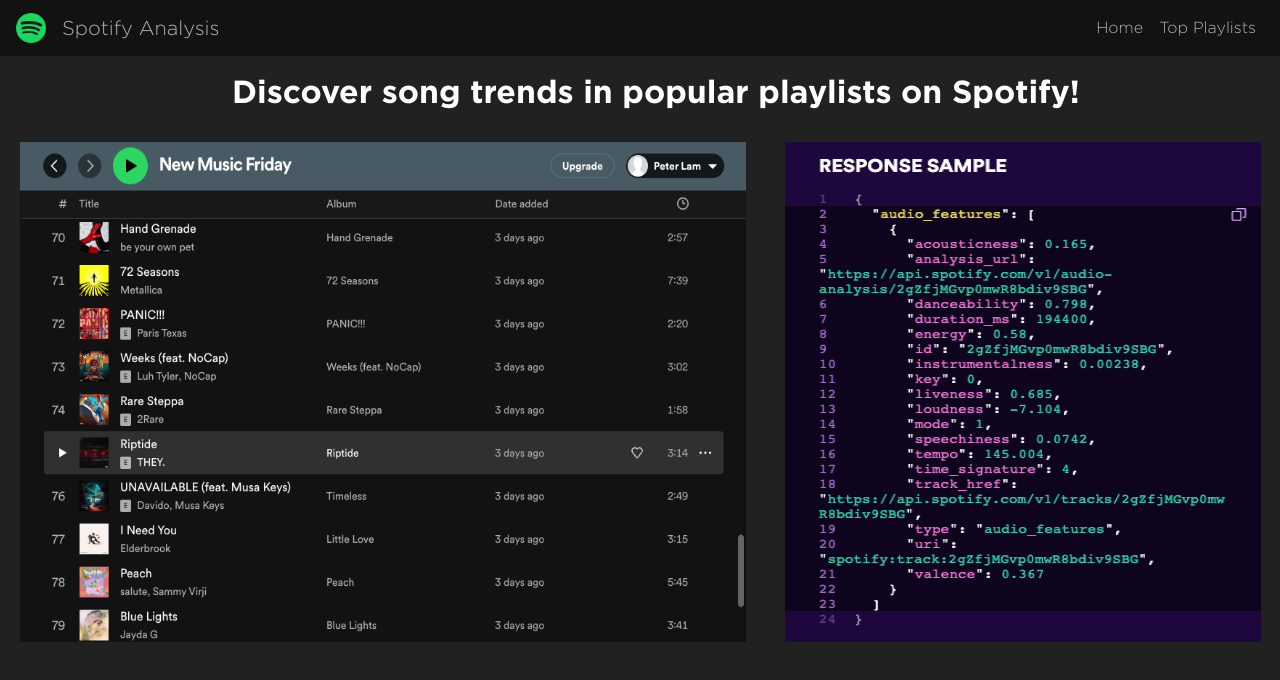
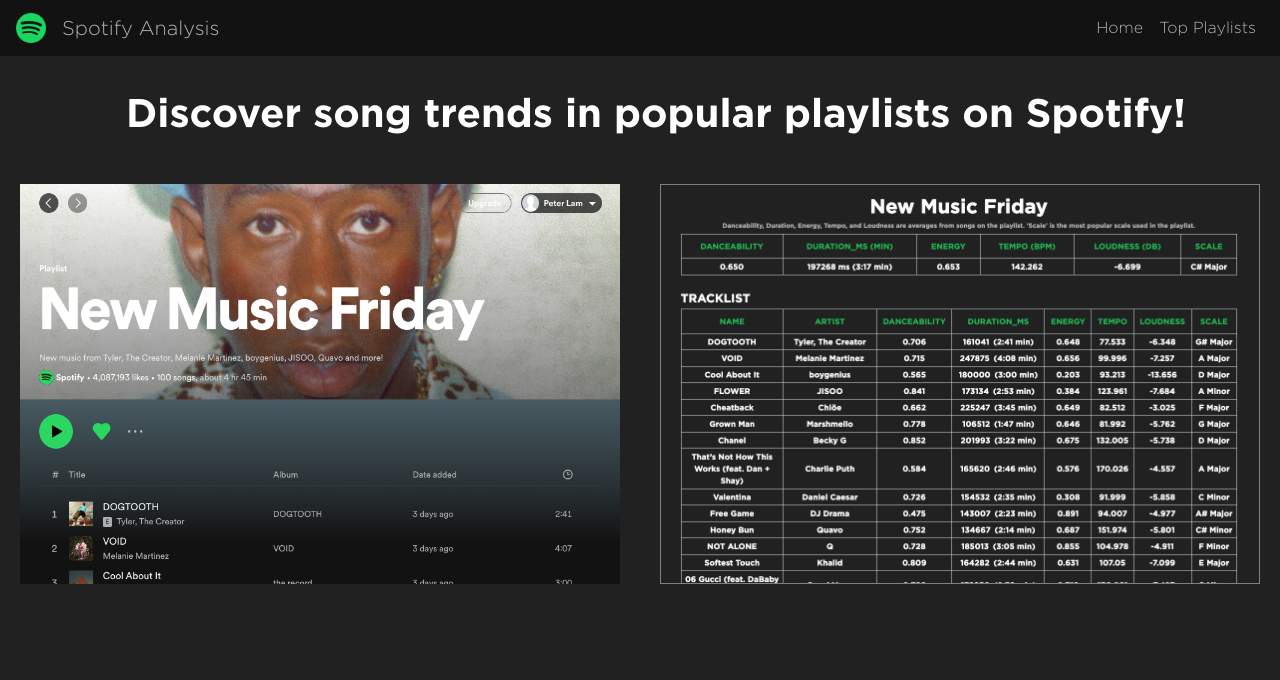
Before and after one commit to plam1216/spotify-analysis, a React (Create React App) app in the folder frontend/: page / in a window 1280 px wide. Shown: the top 680 px of the page. Built offline with nearby package versions, Linux system fonts and the light colour scheme; no server answers.

Commit message:
update homepage

```diff
--- a/frontend/src/pages/Home/Home.css
+++ b/frontend/src/pages/Home/Home.css
@@ -1,7 +1,8 @@
 #home-header {
     text-align: center;
     margin: 1rem;
-    margin-bottom: 2rem;
+    margin-top: 2rem;
+    margin-bottom: 1rem;
 }
 
 .home-image-container {
--- a/frontend/src/pages/Home/Home.tsx
+++ b/frontend/src/pages/Home/Home.tsx
@@ -1,7 +1,9 @@
 import React from 'react'
 
-import { Container, Row } from 'react-bootstrap'
+import { Container, Col, Row } from 'react-bootstrap'
 
+import nmf from '../../assets/nmf.png'
+import nmf_stats from '../../assets/nmf-stats.png'
 import nmf_riptide from '../../assets/nmf-riptide.png'
 import riptide_analysis from '../../assets/riptide-analysis.png'
 
@@ -13,14 +15,18 @@ const Home = () => {
             fluid
         >
             <Row>
-                <h2 id="home-header">
+                <h1 id="home-header">
                     Discover song trends in popular playlists on Spotify!
-                </h2>
+                </h1>
             </Row>
 
             <Row className="home-image-container">
-                <img src={nmf_riptide} alt="" style={{width: '750px', height: '500px'}}/>
-                <img src={riptide_analysis} alt="" style={{width: '500px', height: '500px'}}/>
+                <Col style={{textAlign: "center"}}>
+                    <img src={nmf} alt="" style={{ width: '600px', height: '400px', marginTop: "2rem" }} />
+                </Col>
+                <Col style={{textAlign: "center"}}>
+                    <img src={nmf_stats} alt="" style={{ width: '600px', height: '400px', marginTop: "2rem", border: '1px solid grey' }} />
+                </Col>
             </Row>
         </Container>
     )
```
Also changed, not shown: frontend/src/assets/nmf-stats.png (added).
